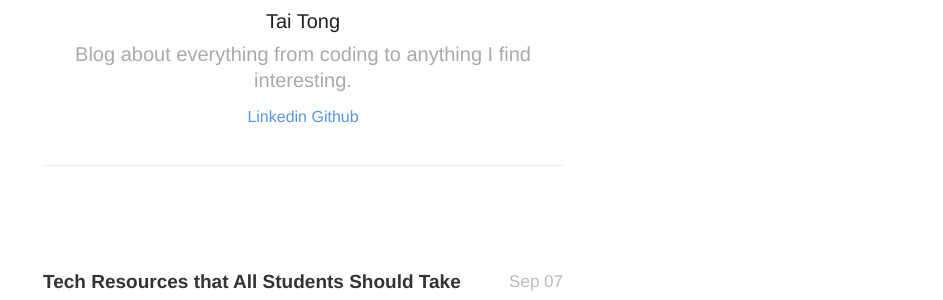
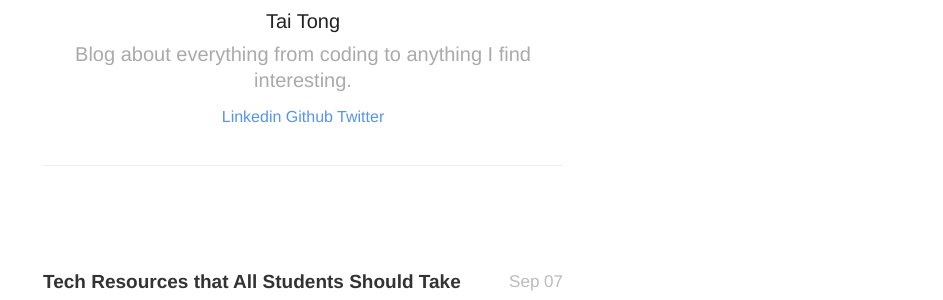
Before and after one commit to thebigbluebox/thebigbluebox.github.io, a Jekyll site: the page built from index.html, in a window 1280 px wide. Shown: the part 230-530 px from the top of the page, without its empty margins (337-1280 px from the left). Built offline with Jekyll 4.4.1, drawn with Linux system fonts in a browser that asks for light colours; nearby versions of some CDN libraries; the list of posts is cut into pages by our own code.

```diff
--- a/_includes/profile.html
+++ b/_includes/profile.html
@@ -7,8 +7,9 @@
             <h1>{{ site.author }}</h1>
             <h2>{{ site.description }}</h2>
             <br />
-            <a href="https://www.linkedin.com/in/tairui">Linkedin</a>
+            <a href="https://www.linkedin.com/in/tairtong">Linkedin</a>
             <a href="https://github.com/thebigbluebox">Github</a>
+            <a href="https://twitter.com/TaiRTong">Twitter</a>
         </header>
     </section>
 </div>
```
Also changed, not shown: 2 other files.
